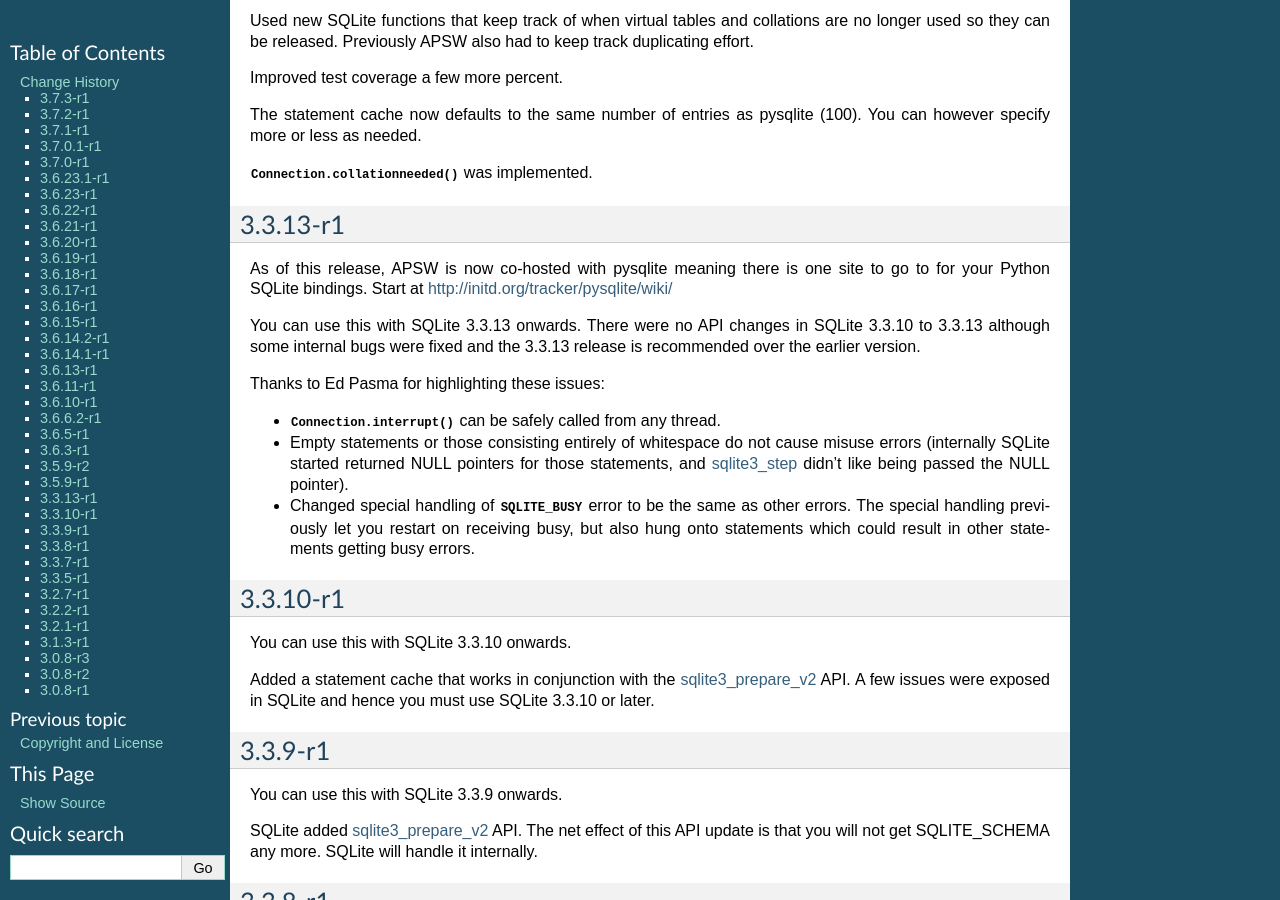
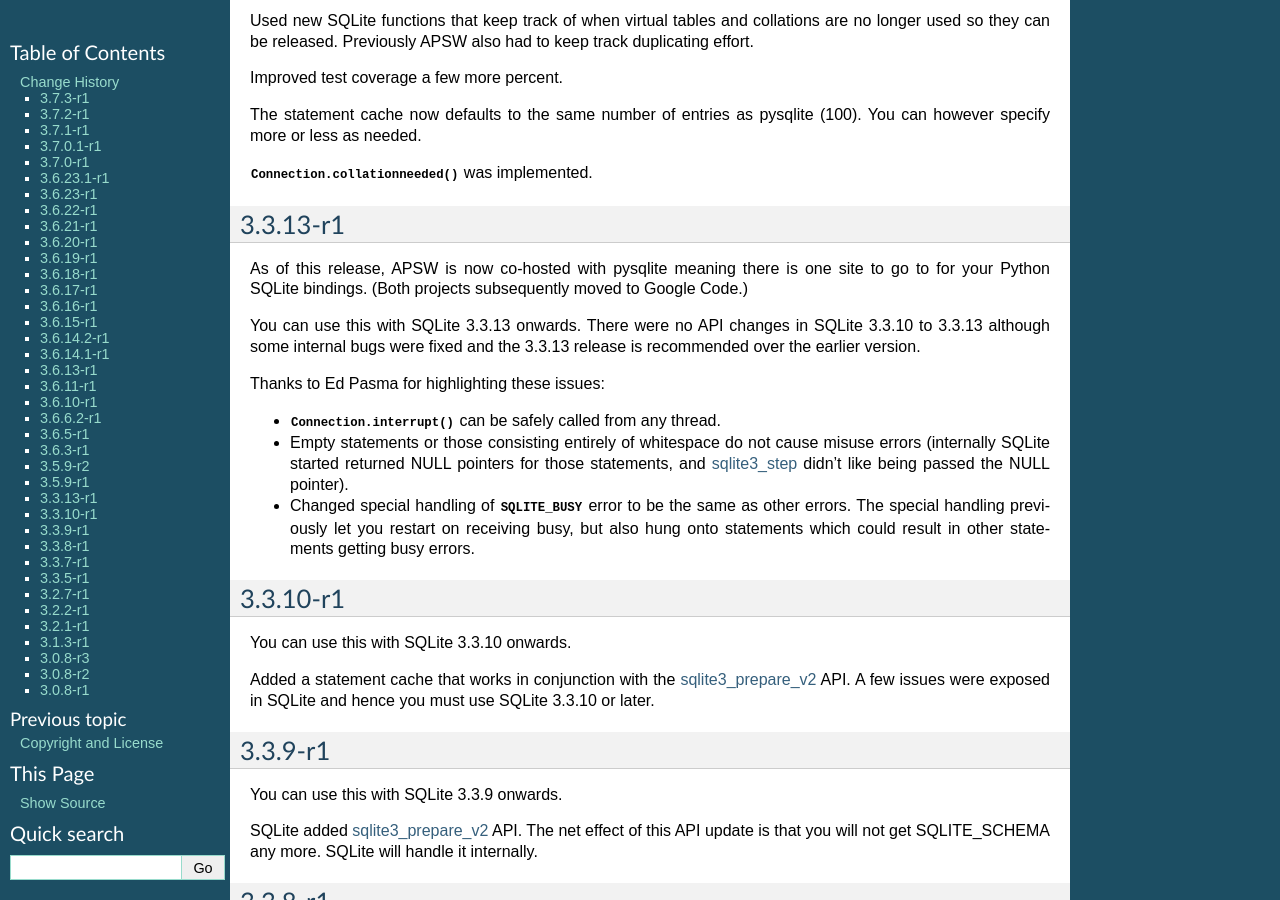
Before and after one commit to rogerbinns/apsw, a Sphinx documentation site: the page built from doc/changes.rst, in a window 1280 px wide and 900 px high, scrolled down 9123 px. Built offline with Sphinx 7.4.7, drawn with Linux system fonts in a browser that asks for light colours; pages that are not in the unit, such as notebooks, are missing from menus; the version number is read from the project's files by our own code.

Commit message:
Fix a now broken link in old news

```diff
--- a/doc/changes.rst
+++ b/doc/changes.rst
@@ -671,8 +671,8 @@ pysqlite (100). You can however specify more or less as needed.
 =========
 
 As of this release, APSW is now co-hosted with pysqlite meaning there
-is one site to go to for your Python SQLite bindings. Start at
-http://initd.org/tracker/pysqlite/wiki/
+is one site to go to for your Python SQLite bindings. (Both projects
+subsequently moved to Google Code.)
 
 You can use this with SQLite 3.3.13 onwards. There were no API changes
 in SQLite 3.3.10 to 3.3.13 although some internal bugs were fixed and
```
